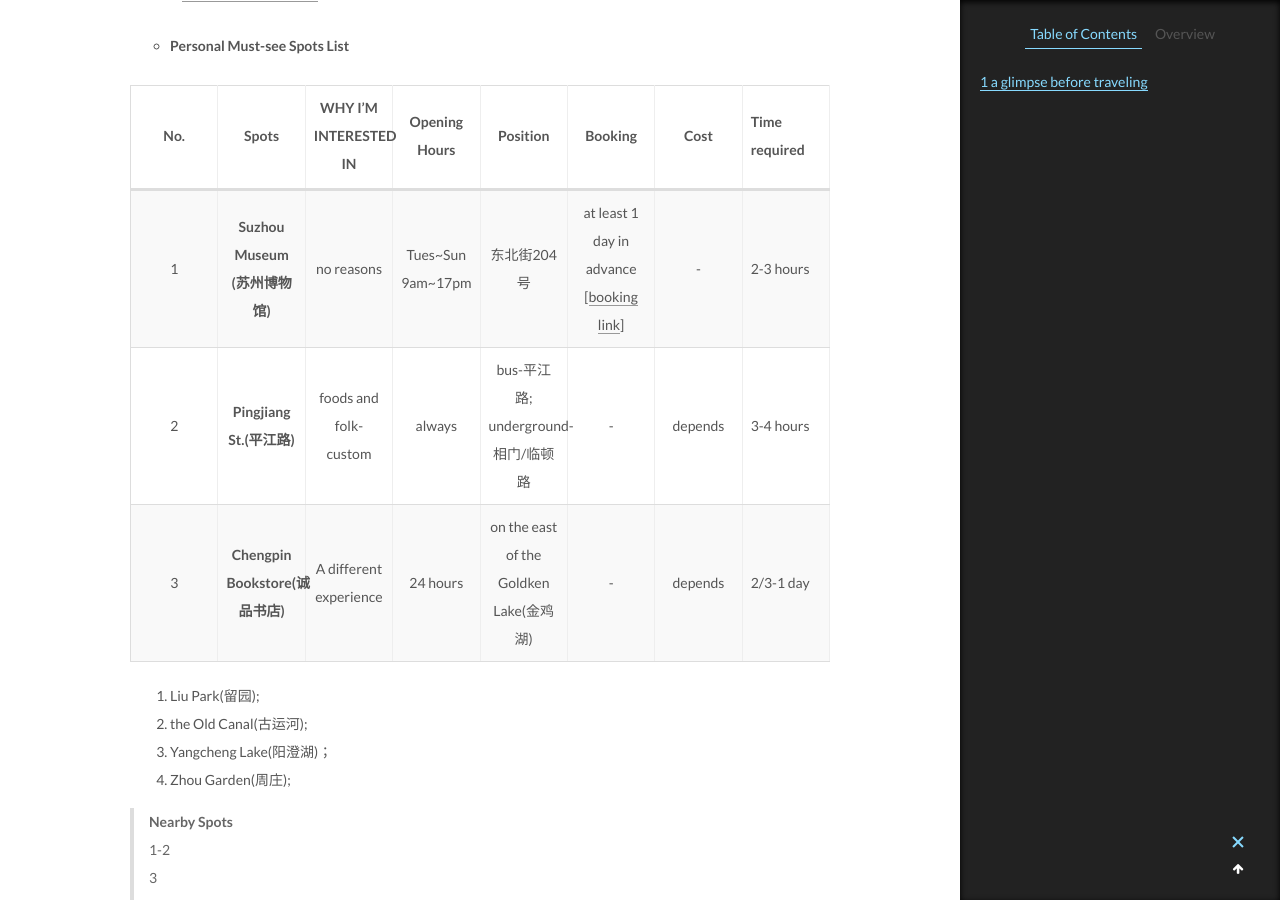
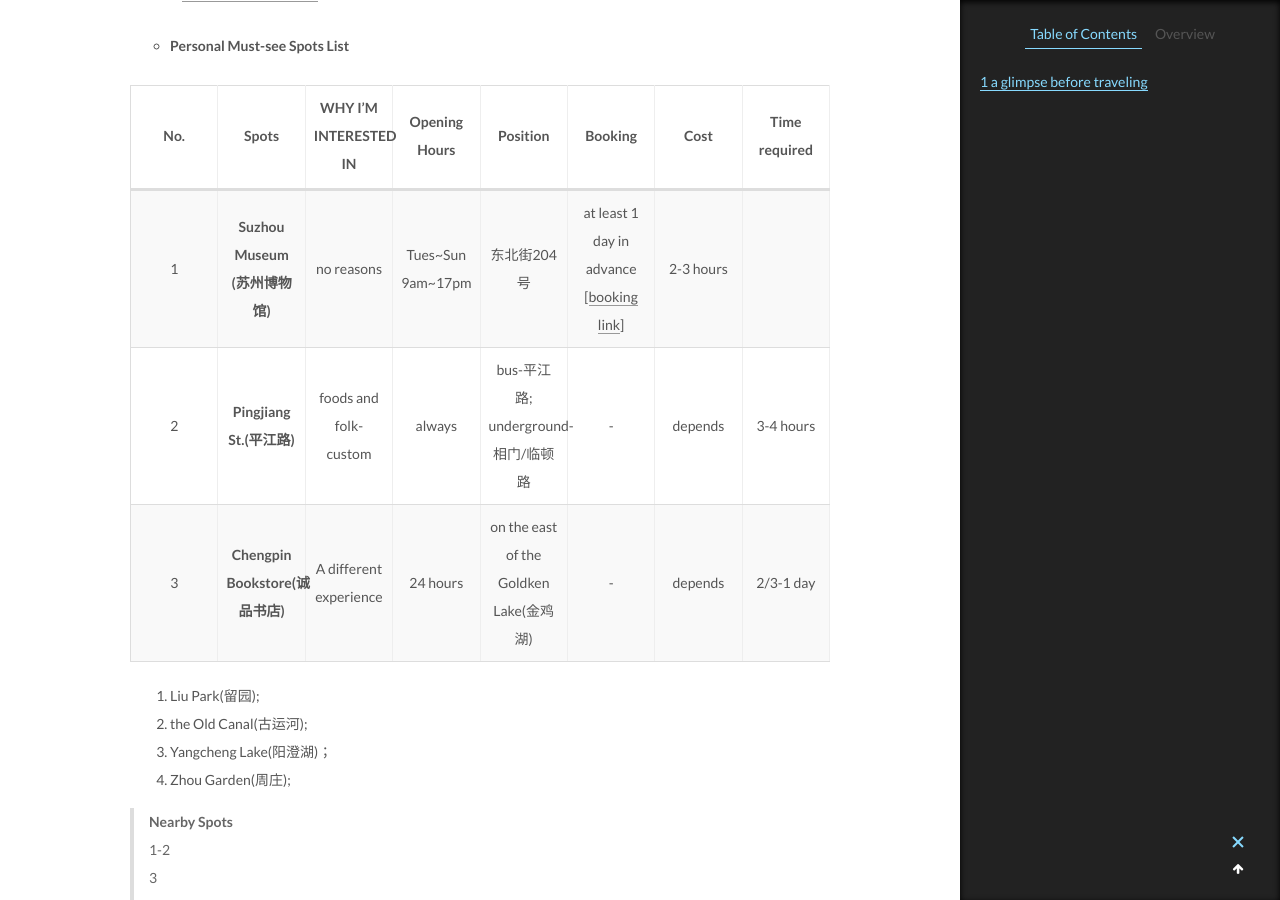
Before and after one commit to guannnni/2018, a Jekyll site: the page built from _posts/2018-05-15-Tips-for-Suzhou.md, in a window 1280 px wide and 900 px high, scrolled down 632 px. Built offline with Jekyll 4.4.1, drawn with Linux system fonts in a browser that asks for light colours.

```diff
--- a/_posts/2018-05-15-Tips-for-Suzhou.md
+++ b/_posts/2018-05-15-Tips-for-Suzhou.md
@@ -15,8 +15,8 @@ tags:
 - **Personal Must-see Spots List**
 
  |No.|Spots|WHY I'M INTERESTED IN| Opening Hours| Position| Booking | Cost| Time required|
- |:--:|:----:|:----:| :-----:|:---:|:---:|:---:|
- |1|**Suzhou Museum (苏州博物馆)**|no reasons|Tues~Sun 9am~17pm|东北街204号|at least 1 day in advance<br> [[booking link](http://www.szmuseum.com/#page1)]|- |2-3 hours|
+ |:--:|:----:|:----:| :-----:|:---:|:---:|:---:|:---:|
+ |1|**Suzhou Museum (苏州博物馆)**|no reasons|Tues~Sun 9am~17pm|东北街204号|at least 1 day in advance<br> [[booking link](http://www.szmuseum.com/#page1)]|2-3 hours|
  |2|**Pingjiang St.(平江路)**|foods and folk-custom| always|bus-平江路;<br>underground-相门/临顿路|-|depends|3-4 hours|
  |3|**Chengpin Bookstore(诚品书店)**|A different experience| 24 hours |on the east of the Goldken Lake(金鸡湖)|-|depends|2/3-1 day|
 
@@ -34,6 +34,6 @@ tags:
 - **Other Local places**
 
  |No.|Spots|WHY I'M INTERESTED IN| Opening Hours| Position| Booking | Cost| Time required|
- |:--:|:----:|:----:| :-----:|:---:|:---:|:---:|
+ |:--:|:----:|:----:| :-----:|:---:|:---:|:---:|:---:|
  |1'|**Tongli Town(同里古镇)**|sleep beside the river ;hang around casully| always|bus-平江路;<br>underground-相门/临顿路|100 for 2 days|depends|a night best|
  |2'|**7-mile Shantang(七里山塘)**|night scene| always|bus-山塘街;<br>underground-虎丘山门/虎阜桥|[guide link](http://www.shantang.com.cn/)|Spots-45|depends|2-3 hours|
```
